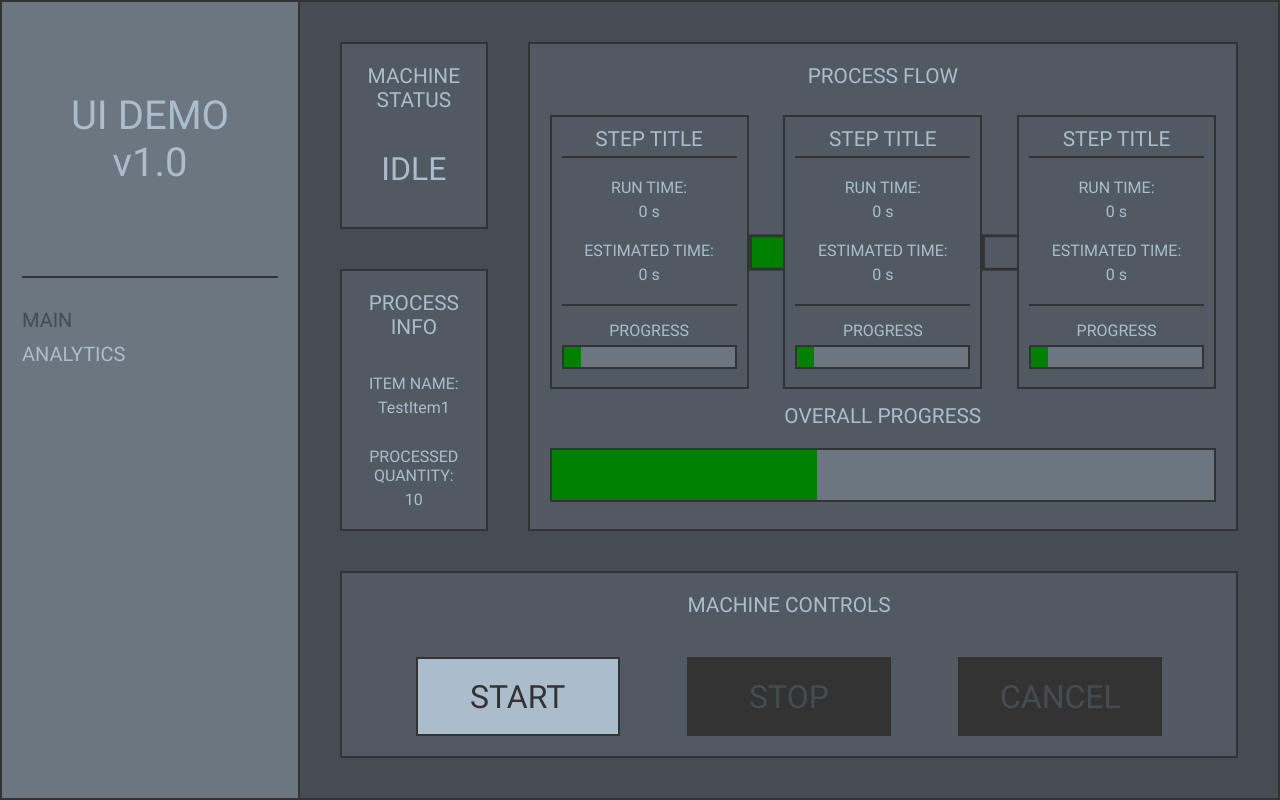
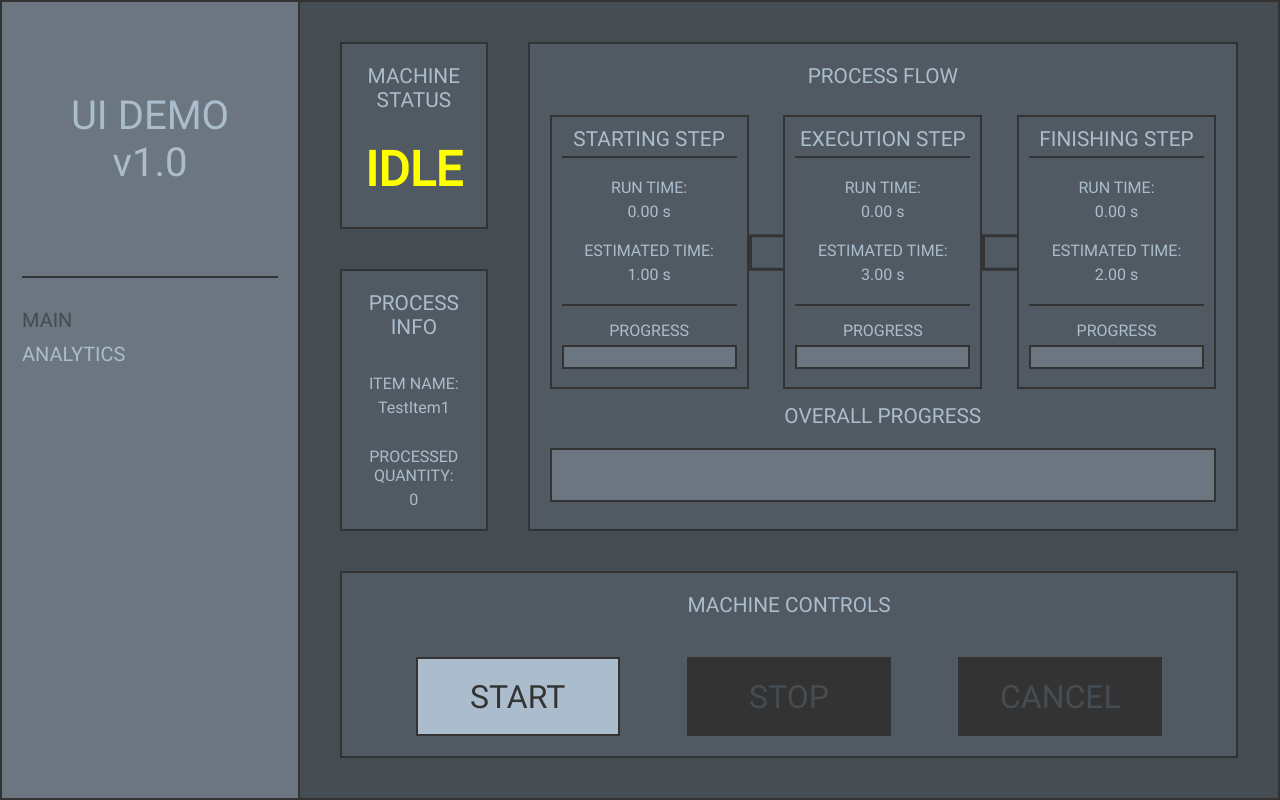
Before and after one commit to MyllysMikkoS/IndustrialUiDemo, an Angular app: page /main in a window 1280 px wide. Built offline with nearby package versions, Linux system fonts and the light colour scheme.

Commit message:
Simulator service added

```diff
--- a/src/app/main-page/main-page.component.html
+++ b/src/app/main-page/main-page.component.html
@@ -2,29 +2,29 @@
   <div class="main-grid-wrapper">
     <div class="widget machine-status">
       <div class="widget-header">Machine status</div>
-      <div class="machine-status-state">Idle</div>
+      <div class="machine-status-state" [style.color]="isActive ? 'green' : 'yellow'" >{{machineState}}</div>
     </div>
     <div class="widget process-info">
       <div class="widget-header">Process info</div>
       <div class="process-info-data">
         <div class="label-value-group">
           <div class="label">Item name:</div>
-          <div class="value">TestItem1</div>
+          <div class="value">{{itemName}}</div>
         </div>
         <div class="label-value-group">
           <div class="label">Processed quantity:</div>
-          <div class="value">10</div>
+          <div class="value">{{processedQuantity}}</div>
         </div>
       </div>
     </div>
     <div class="widget process-flow">
       <div class="widget-header">Process flow</div>
-      <div class="process-steps">
-        <app-step-view [stepTitle]="'Step title'" [runTime]="0" [estimatedTime]="0"></app-step-view>
+      <div class="process-steps"> <!-- Maybe changed into dynamic ngFor loop in the future -->
+        <app-step-view [stepTitle]="processSteps[0].getName()" [runTime]="processSteps[0].getRuntime()" [estimatedTime]="processSteps[0].getEstimatedTime()"></app-step-view>
         <div [ngClass]="currentStepIndex < 1 ? 'arrow-empty' : 'arrow-green'"></div>
-        <app-step-view [stepTitle]="'Step title'" [runTime]="0" [estimatedTime]="0"></app-step-view>
+        <app-step-view [stepTitle]="processSteps[1].getName()" [runTime]="processSteps[1].getRuntime()" [estimatedTime]="processSteps[1].getEstimatedTime()"></app-step-view>
         <div [ngClass]="currentStepIndex < 2 ? 'arrow-empty' : 'arrow-green'"></div>
-        <app-step-view [stepTitle]="'Step title'" [runTime]="0" [estimatedTime]="0"></app-step-view>
+        <app-step-view [stepTitle]="processSteps[2].getName()" [runTime]="processSteps[2].getRuntime()" [estimatedTime]="processSteps[2].getEstimatedTime()"></app-step-view>
       </div>
       <div class="overall-progress">
         <div class="widget-header">Overall progress</div>
@@ -34,9 +34,9 @@
     <div class="widget machine-controls">
       <div class="widget-header">Machine controls</div>
       <div class="controls-container">
-        <div class="control-button">Start</div>
-        <div class="control-button" [class.button-disabled]="true">Stop</div>
-        <div class="control-button" [class.button-disabled]="true">Cancel</div>
+        <div class="control-button" [class.button-disabled]="startDisabled" (click)="start()">Start</div>
+        <div class="control-button" [class.button-disabled]="stopDisabled" (click)="stop()">Stop</div>
+        <div class="control-button" [class.button-disabled]="cancelDisabled" (click)="cancel()">Cancel</div>
       </div>
     </div>
   </div>
--- a/src/app/main-page/main-page.component.scss
+++ b/src/app/main-page/main-page.component.scss
@@ -29,7 +29,8 @@
           align-items: center;
           justify-content: center;
           flex-grow: 1;
-          font-size: 2em;
+          font-size: 3em;
+          font-weight: bold;
         }
       }
 
--- a/src/app/main-page/main-page.component.ts
+++ b/src/app/main-page/main-page.component.ts
@@ -1,3 +1,4 @@
+import { SimulatorService, MachineState, ProcessStep } from './../simulator.service';
 import { Component, OnInit } from '@angular/core';
 
 @Component({
@@ -7,16 +8,68 @@ import { Component, OnInit } from '@angular/core';
 })
 export class MainPageComponent implements OnInit {
 
+  get itemName(): string {
+    return this.simulator.getItemName();
+  }
+
+  get processedQuantity(): number {
+    return this.simulator.getProcessedQuantity();
+  }
+
+  get machineState(): string {
+    return MachineState[this.simulator.getMachineState()];
+  }
+
+  get isActive(): boolean {
+    return this.simulator.getMachineState() === MachineState.Active;
+  }
+
+  get processSteps(): ProcessStep[] {
+    return this.simulator.getProcessSteps();
+  }
+
   get currentStepIndex(): number {
-    return 1;
+    return this.simulator.getCurrentStepIndex();
   }
 
   get currentOverallProgress(): number {
-    return 40;
+    let maxTotalProgress = 0;
+    let currentTotalProgress = 0;
+
+    this.simulator.getProcessSteps().forEach((step) => {
+      currentTotalProgress += step.getRuntime();
+      maxTotalProgress += step.getEstimatedTime();
+    });
+
+    return (currentTotalProgress / maxTotalProgress) * 100;
   }
 
-  constructor() { }
+  get startDisabled(): boolean {
+    return !this.simulator.canStartProcessing();
+  }
+
+  get stopDisabled(): boolean {
+    return !this.simulator.canStopProcessing();
+  }
+
+  get cancelDisabled(): boolean {
+    return !this.simulator.canCancelProcessing();
+  }
+
+  constructor(private simulator: SimulatorService) { }
 
   ngOnInit(): void {
   }
+
+  start(): void {
+    this.simulator.start();
+  }
+
+  stop(): void {
+    this.simulator.stop();
+  }
+
+  cancel(): void {
+    this.simulator.cancel();
+  }
 }
--- a/src/app/main-page/step-view/step-view.component.ts
+++ b/src/app/main-page/step-view/step-view.component.ts
@@ -9,16 +9,16 @@ import { Component, Input, OnInit } from '@angular/core';
     <div class="step-info">
       <div class="label-value-group">
         <div class="label">Run time:</div>
-        <div class="value">{{runTime}} s</div>
+        <div class="value">{{runTime | number:'1.2'}} s</div>
       </div>
       <div class="label-value-group">
         <div class="label">Estimated time:</div>
-        <div class="value">{{estimatedTime}} s</div>
+        <div class="value">{{estimatedTime | number:'1.2'}} s</div>
       </div>
     </div>
     <div class="progress">
       <div class="label">Progress</div>
-      <app-progress-bar [progress]="10" [heightPixels]="20"></app-progress-bar>
+      <app-progress-bar [progress]="progress" [heightPixels]="20"></app-progress-bar>
     </div>
   </div>
   `
@@ -28,7 +28,9 @@ export class StepViewComponent implements OnInit {
   @Input() runTime = 0;
   @Input() estimatedTime = 0;
 
-  // @ViewChild('container') container!: ElementRef<HTMLDivElement>;
+  get progress(): number {
+    return (this.runTime / this.estimatedTime) * 100;
+  }
 
   constructor() { }
 
--- /dev/null
+++ b/src/app/simulator.service.ts
@@ -0,0 +1,157 @@
+import { Injectable } from '@angular/core';
+
+export enum MachineState {
+  Idle = 0,
+  Active = 1
+}
+
+export class ProcessStep {
+  private index = 0;
+  private name = '';
+  private estimatedTime = 0;
+
+  private runTime = 0;
+
+  constructor(index: number, name: string, estimatedTime: number) {
+    this.index = index;
+    this.name = name;
+    this.estimatedTime = estimatedTime;
+  }
+
+  getIndex(): number {
+    return this.index;
+  }
+
+  getName(): string {
+    return this.name;
+  }
+
+  getEstimatedTime(): number {
+    return this.estimatedTime;
+  }
+
+  setRuntime(newRunTime: number): void {
+    this.runTime = newRunTime;
+  }
+
+  getRuntime(): number {
+    return this.runTime;
+  }
+}
+
+@Injectable({
+  providedIn: 'root'
+})
+export class SimulatorService {
+
+  private simulationTickSeconds = 0.25;
+
+  // Machine state
+  private machineState: MachineState = MachineState.Idle;
+
+  // Process info
+  private itemName = 'TestItem1';
+  private processedQuantity = 0;
+  private currentProcessStepIndex = -1;
+
+  // Steps (simulator has hardcoded process steps for now)
+  private processSteps: ProcessStep[] = [
+    new ProcessStep(0, 'Starting step', 1),
+    new ProcessStep(1, 'Execution step', 3),
+    new ProcessStep(2, 'Finishing step', 2)
+  ];
+
+  constructor() {
+    setInterval(() => { this.simulationUpdate(); }, this.simulationTickSeconds * 1000);
+  }
+
+  getItemName(): string {
+    return this.itemName;
+  }
+
+  getProcessedQuantity(): number {
+    return this.processedQuantity;
+  }
+
+  getMachineState(): MachineState {
+    return this.machineState;
+  }
+
+  getProcessSteps(): ProcessStep[] {
+    return this.processSteps;
+  }
+
+  getCurrentStepIndex(): number {
+    return this.currentProcessStepIndex;
+  }
+
+  start(): void {
+    if (!this.canStartProcessing()) {
+      return;
+    }
+
+    this.setMachineState(MachineState.Active);
+  }
+
+  stop(): void {
+    if (!this.canStopProcessing()) {
+      return;
+    }
+
+    this.setMachineState(MachineState.Idle);
+  }
+
+  cancel(): void {
+    if (!this.canCancelProcessing()) {
+      return;
+    }
+
+    this.machineState = MachineState.Idle;
+    this.currentProcessStepIndex = -1;
+
+    this.processSteps.forEach(step => {
+      step.setRuntime(0);
+    });
+  }
+
+  canStartProcessing(): boolean {
+    return this.machineState === MachineState.Idle;
+  }
+
+  canStopProcessing(): boolean {
+    return this.machineState === MachineState.Active;
+  }
+
+  canCancelProcessing(): boolean {
+    return this.currentProcessStepIndex >= 0;
+  }
+
+  private simulationUpdate(): void {
+    // Start new process if needed
+    if (this.currentProcessStepIndex === -1 && this.machineState === MachineState.Active) {
+      this.currentProcessStepIndex = 0;
+    }
+
+    // If machine is active then progress process, otherwise do nothing and idle
+    if (this.machineState === MachineState.Active) {
+      const currentStep = this.processSteps[this.currentProcessStepIndex];
+      const newRunTime = currentStep.getRuntime() + this.simulationTickSeconds;
+      currentStep.setRuntime(newRunTime);
+
+      // Advance steps
+      if (currentStep.getRuntime() >= currentStep.getEstimatedTime()) {
+        // Move to next step
+        if (this.currentProcessStepIndex < this.processSteps.length - 1) {
+          this.currentProcessStepIndex++;
+        } else { // Complete process
+          this.processedQuantity++;
+          this.cancel();
+        }
+      }
+    }
+  }
+
+  private setMachineState(newMachineState: MachineState): void {
+    this.machineState = newMachineState;
+  }
+}
```
Also changed, not shown: 1 other file (tests, documents, lock files or other folders).
